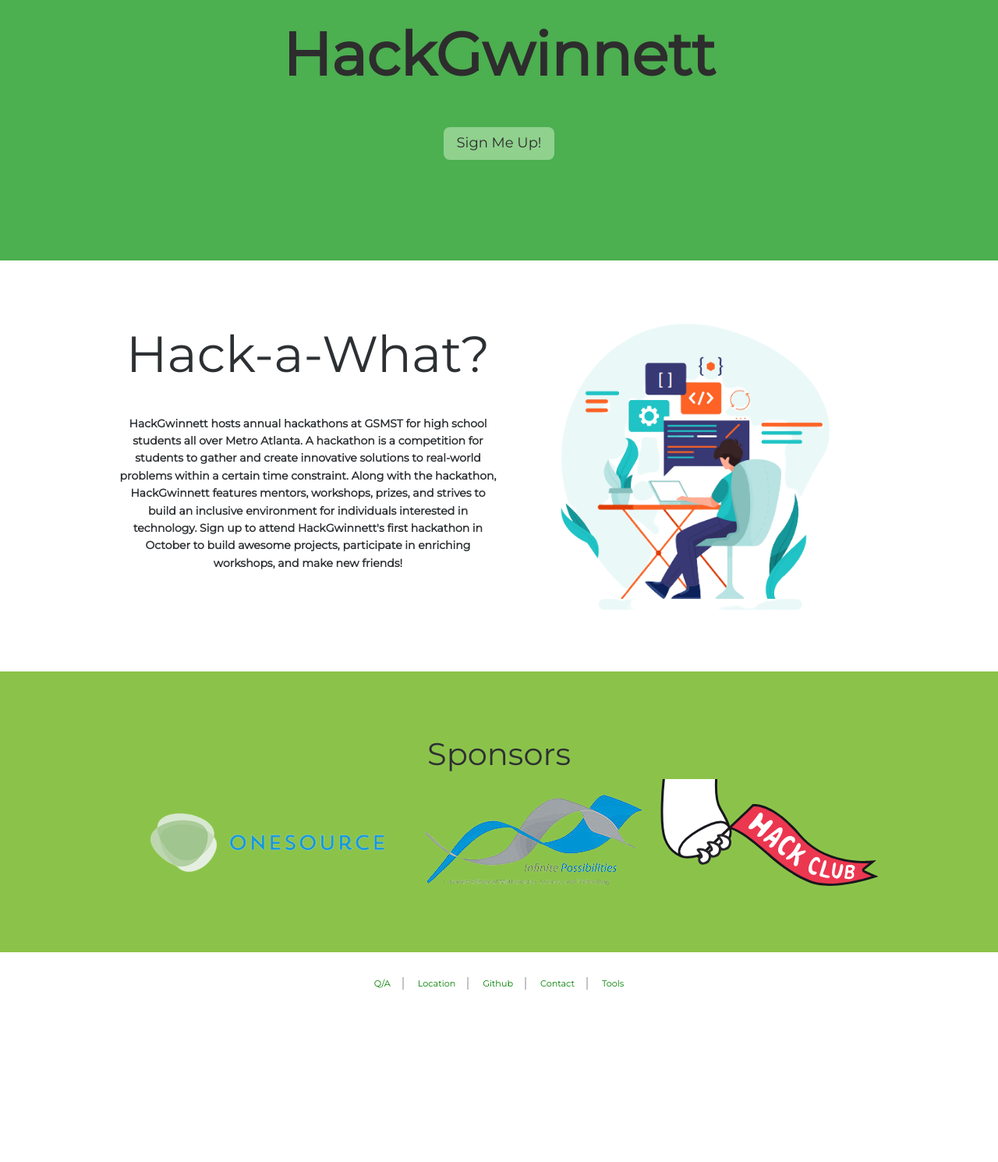
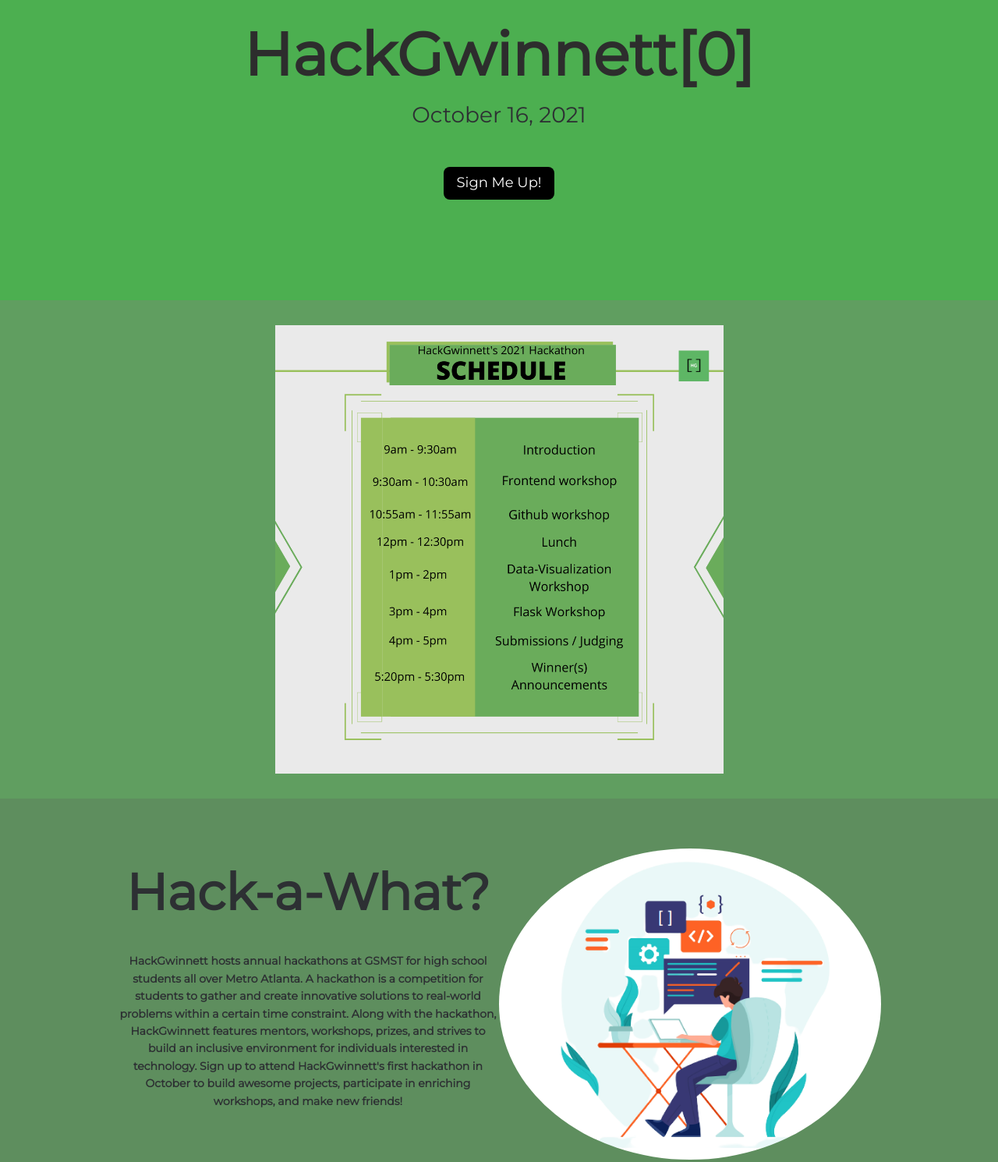
Before and after one commit to hackgwinnett/hackgwinnett.github.io, a plain HTML site: page index.html in a window 1280 px wide. Shown: the part 120-1610 px from the top of the page at 78% size. Before the commit the page ends 1421 px from the top, so only its background shows below. Drawn offline with nearby package versions, Linux system fonts and the light colour scheme.

Commit message:
make brazy

```diff
--- a/css/hackgwinnett.css
+++ b/css/hackgwinnett.css
@@ -12,8 +12,8 @@
 #reg-button {
     text-align: center;
     align-items: center;
-    background-color: rgb(144, 209, 142);
-    color:rgb(45, 45, 45);
+    background-color: black;
+    color:white;
     font-size: 18px;
     border: none;
 }
@@ -26,6 +26,7 @@
 #wabydaby {
     text-align: center;
     align-items: center;
+    background-color: rgb(94, 142, 94);
 }
 
 #topheader {
@@ -48,6 +49,7 @@
 #wab {
      max-width: 100%;
   height: auto;
+  border-radius: 50%;
 }
 
 
--- a/index.html
+++ b/index.html
@@ -70,6 +70,29 @@
       #div-desktop {    display: block;  }
 
     }
+
+
+  #sched {
+    background-color: rgb(96, 158, 96);
+  }
+
+  #sponsor-div {
+    background-color: rgb(81, 117, 81);
+  }
+
+  #sponsor-title {
+    color: rgb(45, 45, 45);
+    font-size: 27px;
+    font-weight: bold;
+  }
+
+  #what {
+    font-weight: bold;
+  }
+
+  #smol {
+    background-color: rgb(69, 94, 69);
+  }
   </style>
 
 
@@ -111,7 +134,8 @@
 
 <header id="div-desktop", class="w3-container w3-green w3-center" style="padding:10%">
 
-    <strong><h1 id="homeTitle">HackGwinnett</h1></strong>
+    <strong><h1 id="homeTitle">HackGwinnett[0]</h1></strong>
+    <strong><h3>October 16, 2021</h3></strong>
 
     <br/>
     <br/>
@@ -125,6 +149,11 @@
 </header>
 
 
+<div id= "sched", class="w3-xlarge w3-padding-32 w3-center">
+
+  <img src="images/sched.png" width="575px">
+
+</div>
 
 <!-- First Grid -->
 <div id="wabydaby", class="w3-row-padding w3-padding-64 w3-container">
@@ -142,11 +171,11 @@
 </div>
 
 <!-- Second Grid -->
-<div class="w3-row-padding w3-light-green w3-padding-64 w3-container">
+<div id="sponsor-div" class="w3-row-padding w3-padding-64 w3-container">
   <div class="w3-content">
 
     <div class="w3-first w3-center">
-      <h2>Sponsors</h2>
+      <h2 id="sponsor-title">Sponsors</h2>
          <div>
         <img src="images/bars2.png" alt="onesource">
         <a href="https://www.gcpsk12.org/GSMST"><img src="images/gsmst.png" alt="onesource"></a>
@@ -165,13 +194,13 @@
 
 <!-- Footer -->
 
-  <div class="w3-padding-32" style="text-align: center;font-size: 80%">
-    <a style="border-right: 2px solid #c4c4c4;display: inline-block;padding: 0 15px;color:green;" href="q&a.html">Q/A</a>
+  <div id="smol" class="w3-padding-32" style="text-align: center;font-size: 80%">
+    <a style="border-right: 2px solid #c4c4c4;display: inline-block;padding: 0 15px;color:white" href="q&a.html">Q/A</a>
 
-      <a  style="border-right: 2px solid #c4c4c4;display: inline-block;padding: 0 15px;color:green;" href="location.html">Location</a>
-    <a style="border-right: 2px solid #c4c4c4;display: inline-block;padding: 0 15px;color:green;" href="https://github.com/hackgwinnett">Github</a>
-      <a style="border-right: 2px solid #c4c4c4;display: inline-block;padding: 0 15px;color:green;" href="contact.html">Contact</a>
-      <a style="display: inline-block;padding: 0 15px;color:green;" href="git.html">Tools</a>
+      <a  style="border-right: 2px solid #c4c4c4;display: inline-block;padding: 0 15px;color:white;" href="location.html">Location</a>
+    <a style="border-right: 2px solid #c4c4c4;display: inline-block;padding: 0 15px;color:white;" href="https://github.com/hackgwinnett">Github</a>
+      <a style="border-right: 2px solid #c4c4c4;display: inline-block;padding: 0 15px;color:white;" href="contact.html">Contact</a>
+      <a style="display: inline-block;padding: 0 15px;color:white;" href="git.html">Tools</a>
  </div>
 
 
```
Also changed, not shown: git.html (+5 -1 lines), location.html (+2 -1 lines), q&a.html (+6 -2 lines), images/sched.png (added).
